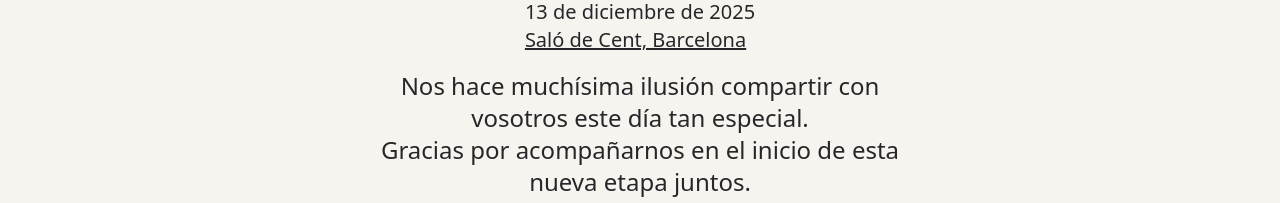
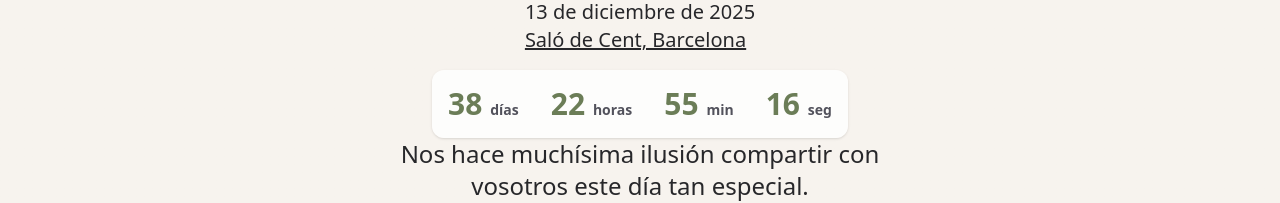
Before and after one commit to EdgarIvanEspinoza/carlayalejandro, a Next.js app: page / in a window 1280 px wide. Shown: the part 242-445 px from the top of the page. Built offline with nearby package versions, Linux system fonts and the light colour scheme.

Commit message:
feat: add CountDown component to display time left until wedding date

```diff
--- /dev/null
+++ b/app/components/CountDown.tsx
@@ -0,0 +1,52 @@
+'use client';
+
+import { useState, useEffect } from 'react';
+
+export default function CountDown() {
+  const [timeLeft, setTimeLeft] = useState({
+    days: 0,
+    hours: 0,
+    minutes: 0,
+    seconds: 0,
+  });
+
+  useEffect(() => {
+    const weddingDate = new Date('2025-12-13T13:00:00');
+
+    const calculateTimeLeft = () => {
+      const now = new Date();
+      const difference = weddingDate.getTime() - now.getTime();
+
+      if (difference > 0) {
+        const days = Math.floor(difference / (1000 * 60 * 60 * 24));
+        const hours = Math.floor((difference / (1000 * 60 * 60)) % 24);
+        const minutes = Math.floor((difference / (1000 * 60)) % 60);
+        const seconds = Math.floor((difference / 1000) % 60);
+
+        setTimeLeft({ days, hours, minutes, seconds });
+      }
+    };
+
+    calculateTimeLeft();
+    const timer = setInterval(calculateTimeLeft, 1000);
+
+    return () => clearInterval(timer);
+  }, []);
+
+  return (
+    <div className="flex items-center p-4 gap-8 bg-white/80 rounded-xl shadow-sm">
+      <span className="text-3xl font-bold text-[#6b7d57]">
+        {timeLeft.days} <span className="text-sm text-zinc-600">días</span>
+      </span>
+      <span className="text-3xl font-bold text-[#6b7d57]">
+        {timeLeft.hours} <span className="text-sm text-zinc-600">horas</span>
+      </span>
+      <span className="text-3xl font-bold text-[#6b7d57]">
+        {timeLeft.minutes} <span className="text-sm text-zinc-600">min</span>
+      </span>
+      <span className="text-3xl font-bold text-[#6b7d57]">
+        {timeLeft.seconds} <span className="text-sm text-zinc-600">seg</span>
+      </span>
+    </div>
+  );
+}
--- a/app/page.tsx
+++ b/app/page.tsx
@@ -1,4 +1,5 @@
 import WeddingLayout from './(wedding)/layout';
+import CountDown from './components/CountDown';
 
 export default function Home() {
   return (
@@ -19,6 +20,7 @@ export default function Home() {
             Saló de Cent, Barcelona
           </a>
         </p>
+        <CountDown />
         <p className="text-2xl text-center max-w-xl mb-8">
           Nos hace muchísima ilusión compartir con vosotros este día tan especial.
           <br />
```
